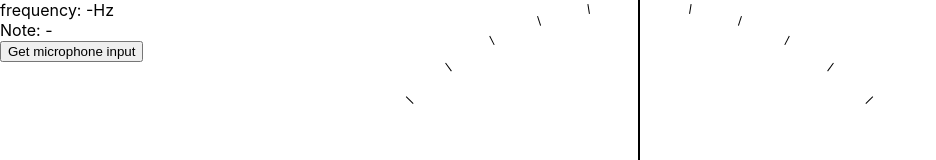
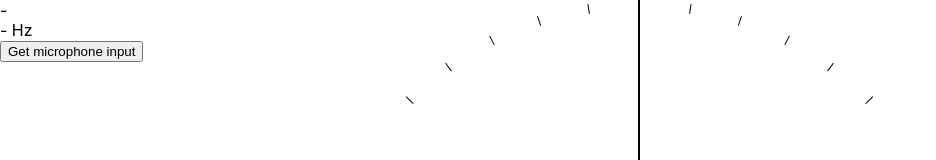
Before and after one commit to alumni-lab/guitar-tuner, a React (Create React App) app: page / in a window 1280 px wide. Shown: the top 160 px of the page, without its empty margins (0-936 px from the left). Built offline with nearby package versions, Linux system fonts and the light colour scheme.

Commit message:
Cleanup unused variables

```diff
--- a/src/Note.js
+++ b/src/Note.js
@@ -1,15 +1,11 @@
-import React, { useState } from "react";
+import React from "react";
 
 const Note = ({ note, pitch }) => {
   return (
-    <div>
-      <div className="pitch">
-        <span id="pitch">frequency: {pitch}</span>Hz
-      </div>
-      <div className="note">
-        <span id="note">Note: {note}</span>
-      </div>
-    </div>
+    <>
+      <div className="note">{note}</div>
+      <div className="pitch">{pitch} Hz</div>
+    </>
   );
 };
 
```
